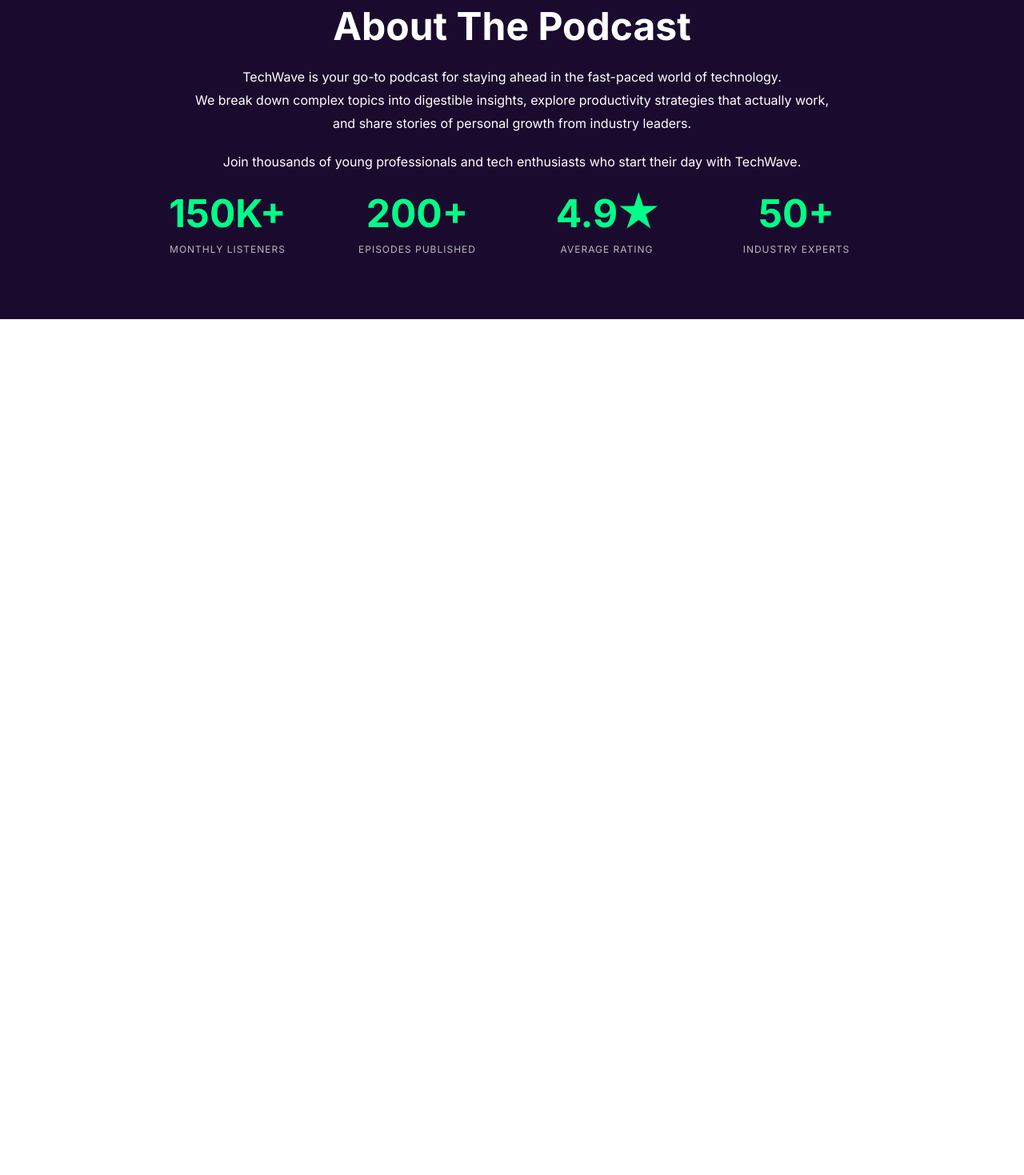
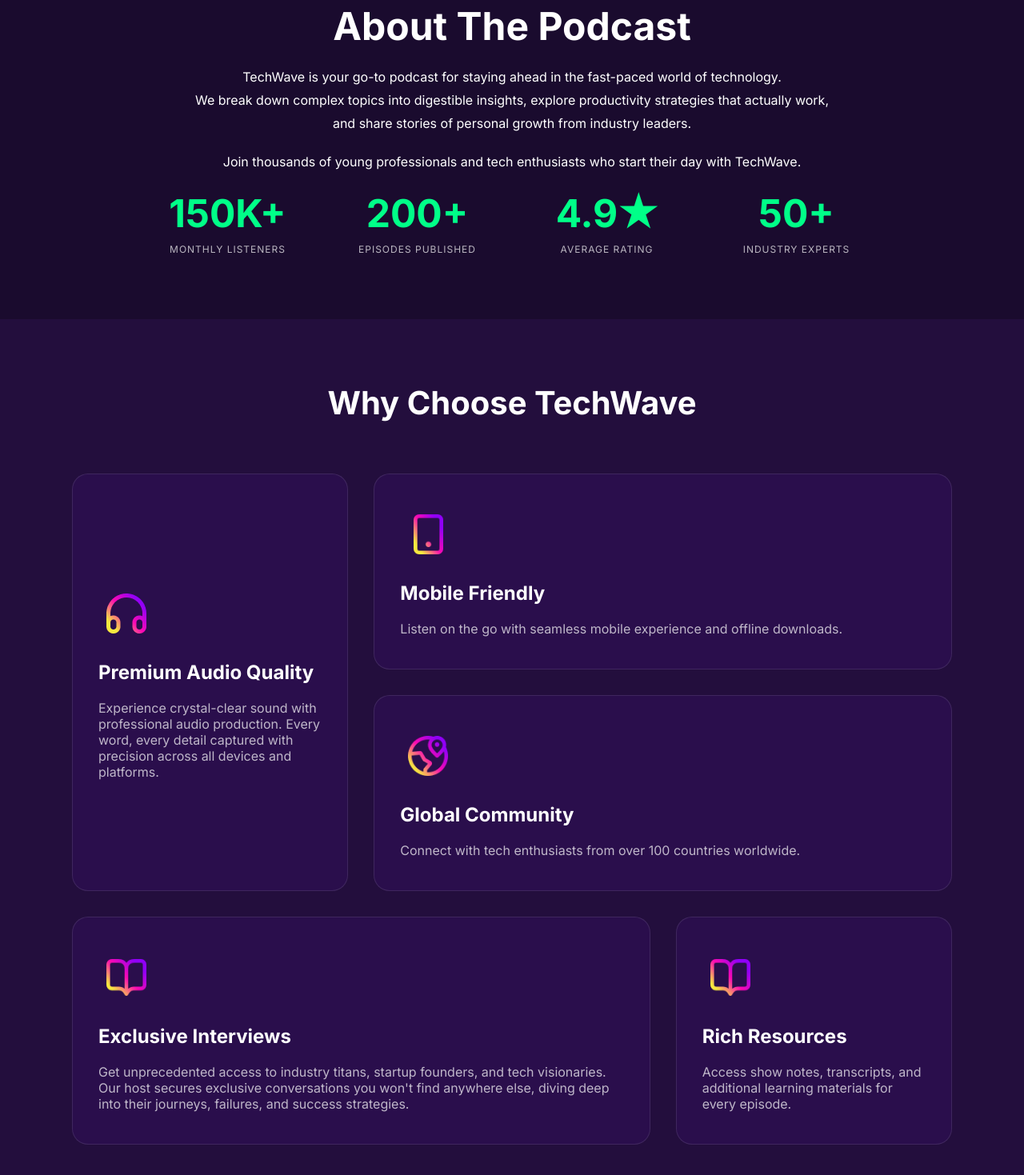
Before and after one commit to shakhaoyat/TechWave, a plain HTML site: page index.html in a window 1280 px wide. Shown: the part 890-2359 px from the top of the page at 80% size. Before the commit the page ends 1289 px from the top, so only its background shows below. Drawn offline with Linux system fonts and the light colour scheme.

Commit message:
4th commit

```diff
--- a/index.html
+++ b/index.html
@@ -87,6 +87,67 @@
             </div>
       </section>
 
+      <section class="why-choose">
+            <div class="why-container">
+                  <h2 class="why-title">Why Choose TechWave</h2>
+
+                  <div class="features-grid">
+                        <div class="feature-card audio-card">
+                              <div class="feature-icon">
+                                    <img src="assets/headphone.png" alt="Premium Audio Quality" width="50">
+                              </div>
+                              <h3 class="feature-title">Premium Audio Quality</h3>
+                              <p class="feature-description">
+                                    Experience crystal-clear sound with professional audio production. Every word, every
+                                    detail captured with precision across all devices and platforms.
+                              </p>
+                        </div>
+
+                        <div class="feature-card mobile-card">
+                              <div class="feature-icon">
+                                    <img src="assets/device.png" alt="Mobile Friendly" width="50">
+                              </div>
+                              <h3 class="feature-title">Mobile Friendly</h3>
+                              <p class="feature-description">
+                                    Listen on the go with seamless mobile experience and offline downloads.
+                              </p>
+                        </div>
+
+                        <div class="feature-card community-card">
+                              <div class="feature-icon">
+                                    <img src="assets/location.png" alt="Global Community" width="50">
+                              </div>
+                              <h3 class="feature-title">Global Community</h3>
+                              <p class="feature-description">
+                                    Connect with tech enthusiasts from over 100 countries worldwide.
+                              </p>
+                        </div>
+
+                        <div class="feature-card interview-card">
+                              <div class="feature-icon">
+                                    <img src="assets/resource.png" alt="Exclusive Interviews" width="50">
+                              </div>
+                              <h3 class="feature-title">Exclusive Interviews</h3>
+                              <p class="feature-description">
+                                    Get unprecedented access to industry titans, startup founders, and tech visionaries.
+                                    Our host secures exclusive conversations you won't find anywhere else, diving deep
+                                    into their journeys, failures, and success strategies.
+                              </p>
+                        </div>
+
+                        <div class="feature-card resources-card">
+                              <div class="feature-icon">
+                                    <img src="assets/resource.png" alt="Rich Resources" width="50">
+                              </div>
+                              <h3 class="feature-title">Rich Resources</h3>
+                              <p class="feature-description">
+                                    Access show notes, transcripts, and additional learning materials for every episode.
+                              </p>
+                        </div>
+                  </div>
+            </div>
+      </section>
+
       <main></main>
       <footer></footer>
 </body>
--- a/style/style.css
+++ b/style/style.css
@@ -264,3 +264,119 @@
             font-size: 2.5rem;
       }
 }
+
+/* Why Choose Section */
+.why-choose {
+      background: #230E3D;
+      padding: 5rem 2rem;
+}
+
+.why-container {
+      max-width: 1200px;
+      margin: 0 auto;
+}
+
+.why-title {
+      font-size: 2.5rem;
+      font-weight: 700;
+      color: #ffffff;
+      text-align: center;
+      margin-bottom: 4rem;
+}
+
+.features-grid {
+      display: grid;
+      grid-template-columns: repeat(3, 1fr);
+      grid-template-rows: repeat(3, auto);
+      gap: 2rem;
+      max-width: 1100px;
+      margin: 0 auto;
+}
+
+/* Premium Audio Quality: 2 rows, 1 column */
+.audio-card {
+      grid-column: 1;
+      grid-row: 1 / 3;
+      display: flex;
+      flex-direction: column;
+      justify-content: center;
+
+
+}
+
+/* Mobile Friendly: 1 row, 1 column */
+.mobile-card {
+      grid-column: 2/4;
+      grid-row: 1;
+}
+
+/* Global Community: 1 row, 1 column */
+.community-card {
+      grid-column: 2/4;
+      grid-row: 2;
+}
+
+/* Exclusive Interviews: 1 row, 2 columns */
+.interview-card {
+      grid-column: 1 / 3;
+      grid-row: 3;
+}
+
+/* Rich Resources: 1 row, 1 column */
+.resources-card {
+      grid-column: 3;
+      grid-row: 3;
+}
+
+.feature-card {
+      background: rgba(53, 17, 101, 0.4);
+      padding: 2.5rem 2rem;
+      border-radius: 20px;
+      transition: all 0.3s ease;
+      border: 1px solid rgba(255, 255, 255, 0.1);
+}
+
+.feature-card:hover {
+      background: rgba(53, 17, 101, 0.6);
+      color: green;
+      border-color: rgba(0, 255, 136, 0.3);
+}
+
+.feature-icon {
+      width: 70px;
+      height: 70px;
+      display: flex;
+      align-items: center;
+      justify-content: center;
+      margin-bottom: 1.5rem;
+}
+
+.feature-icon img {
+      width: 50px;
+      height: 50px;
+      object-fit: contain;
+}
+
+.feature-title {
+      font-size: 24px;
+      font-weight: 700;
+      color: #ffffff;
+      margin-bottom: 20px;
+}
+
+.feature-description {
+      font-size: 16px;
+      color: rgba(255, 255, 255, 0.7);
+      line-height: 20px;
+}
+
+@media (max-width: 768px) {
+      .features-grid {
+            grid-template-columns: 1fr;
+            gap: 2rem;
+      }
+
+      .why-title {
+            font-size: 2rem;
+      }
+}
```
